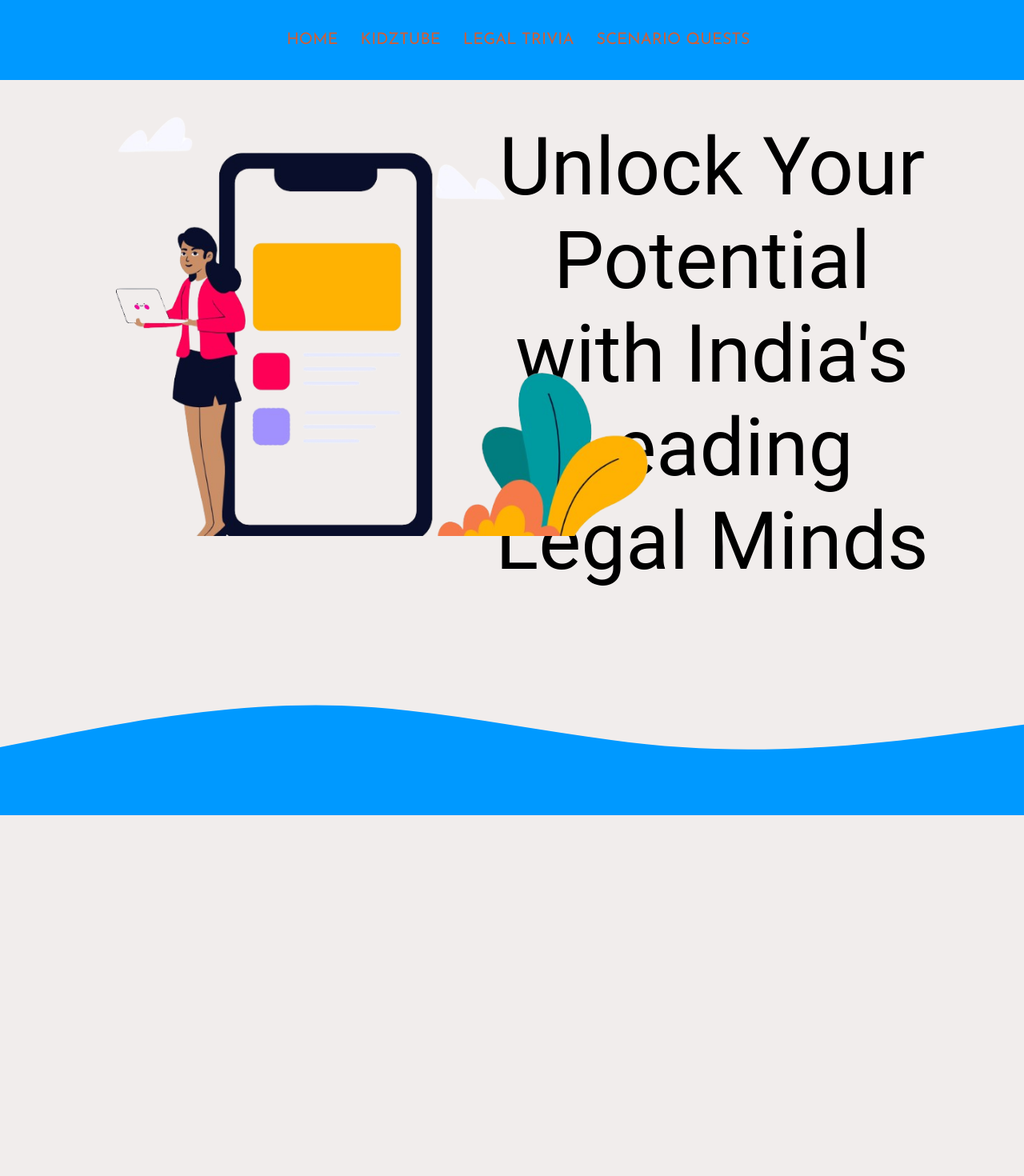
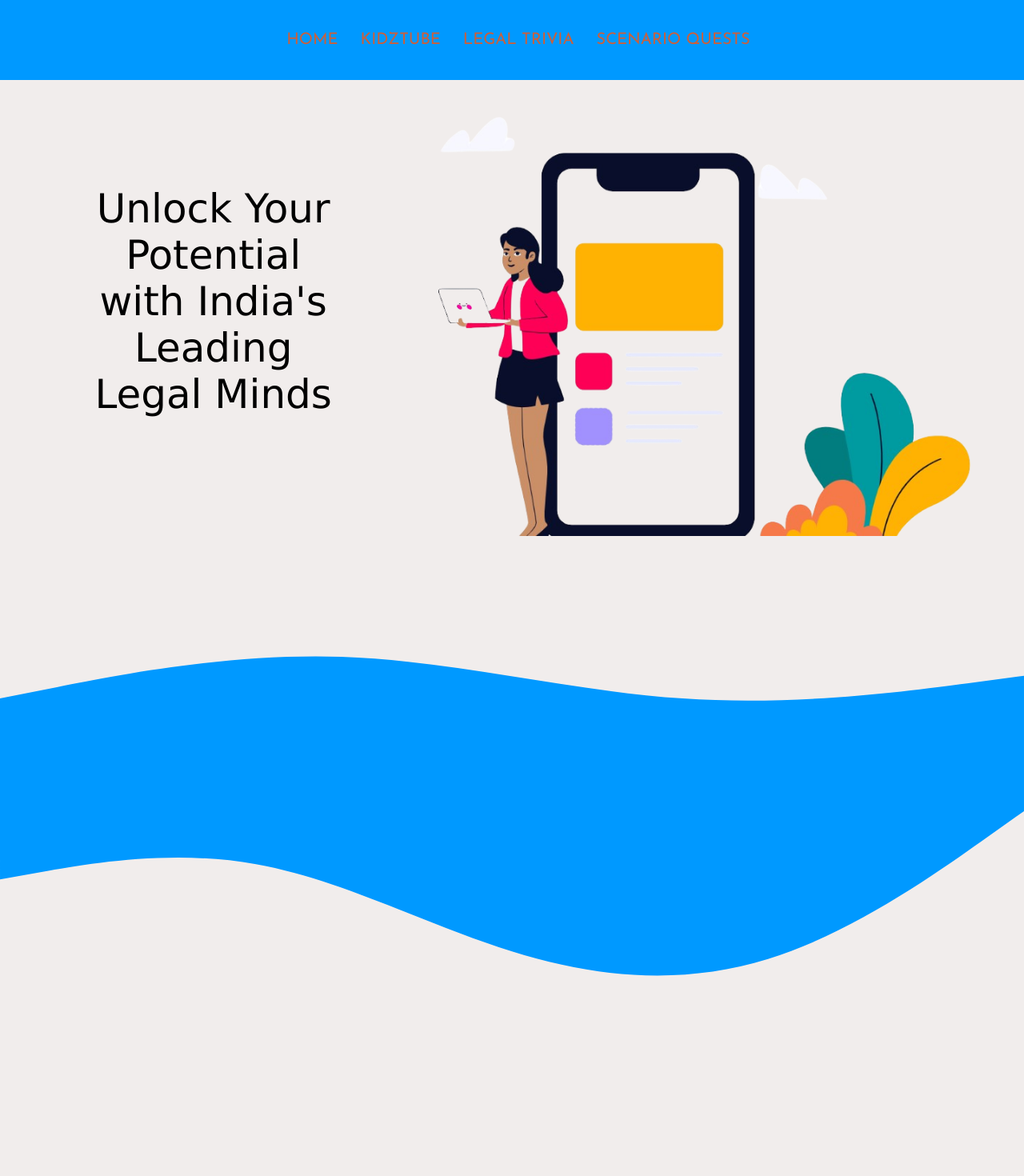
Before and after one commit to nirz306/Legal-Lift, a React (Create React App) app: page / in a window 1280 px wide. Shown: the top 1470 px of the page at 80% size. Built offline with nearby package versions, Linux system fonts and the light colour scheme.

Commit message:
blog component added

```diff
--- /dev/null
+++ b/src/components/Home/Blogs.jsx
@@ -0,0 +1,17 @@
+import React from 'react';
+import "./blogs.css";
+
+const Blogs = ({ image, title }) => {
+  return (
+    <div className='container1'>
+      <div className="image-container">
+        <img src={image}></img>
+      </div>
+
+      <div className="title">{title}</div>
+      read more
+    </div>
+  );
+};
+
+export default Blogs;
--- a/src/components/Home/Home.jsx
+++ b/src/components/Home/Home.jsx
@@ -1,31 +1,48 @@
 import React from "react";
 import "./home.css";
-import lawyer from "./char2.png";
+
+import girl from "./Girl_sitting_2.png";
 import AboutUs from "../aboutus"; // Import the AboutUs component
-import sitting_girl from "./Girl_sitting_2.png"
-import girl_social from "./Girl_social2.png"
+import sitting_girl from "./Girl_sitting_2.png";
+import girl_social from "./Girl_social2.png";
+import Blogs from "./Blogs";
 
 const Home = () => {
   return (
     <>
       <div className="home">
-      <div className="bgimg">
-          <img className="girl" src={girl_social} alt="" />
-        </div>
         <p className="title">
           Unlock Your Potential<p></p>
           with India's Leading<p></p> Legal Minds
         </p>
+        <div className="bgimg">
+          <img className="girl" src={girl_social} alt="" />
+        </div>
+      </div>
 
+      <div className="wave">
+        <svg xmlns="http://www.w3.org/2000/svg" viewBox="0 0 1440 320">
+          <path
+            fill="#0099ff"
+            fill-opacity="1"
+            d="M0,224L80,208C160,192,320,160,480,165.3C640,171,800,213,960,224C1120,235,1280,213,1360,202.7L1440,192L1440,320L1360,320C1280,320,1120,320,960,320C800,320,640,320,480,320C320,320,160,320,80,320L0,320Z"
+          ></path>
+        </svg>
       </div>
-      <div className="wave">
-      <svg xmlns="http://www.w3.org/2000/svg" viewBox="0 0 1440 320"><path fill="#0099ff" fill-opacity="1" d="M0,224L80,208C160,192,320,160,480,165.3C640,171,800,213,960,224C1120,235,1280,213,1360,202.7L1440,192L1440,320L1360,320C1280,320,1120,320,960,320C800,320,640,320,480,320C320,320,160,320,80,320L0,320Z"></path></svg>
-      <h1></h1>
+
+      <div className="wave2">
+      <svg xmlns="http://www.w3.org/2000/svg" viewBox="0 0 1440 320"><path fill="#0099ff" fill-opacity="1" d="M0,160L60,149.3C120,139,240,117,360,138.7C480,160,600,224,720,261.3C840,299,960,309,1080,272C1200,235,1320,149,1380,106.7L1440,64L1440,0L1380,0C1320,0,1200,0,1080,0C960,0,840,0,720,0C600,0,480,0,360,0C240,0,120,0,60,0L0,0Z"></path></svg>
       </div>
+
       <div className="aboutUs">
         <AboutUs />
-      </div>{" "}
-      {/* Render the AboutUs component */}
+      </div>
+
+      <div className="blogs">
+        <Blogs image={girl} title={"Hello world"} />
+      </div>
+
+      <h1></h1>
     </>
   );
 };
--- /dev/null
+++ b/src/components/Home/blogs.css
@@ -0,0 +1,30 @@
+
+.title{
+    font-family:Verdana, Geneva, Tahoma, sans-serif;
+    font-size: 50px;
+    margin-top: -20px;
+}
+
+/* Method 1: Directly on img element */
+.image img {
+    width: 100px; /* Adjust width as needed */
+    height: 100px; /* Adjust height as needed */
+  }
+
+  /* Method 2: Wrapping the img element in a container */
+  .image-container {
+    /* margin-top: 100px; */
+    width: 200px; /* Adjust width as needed */
+    height: 200px; /* Adjust height as needed */
+  }
+  .image-container img {
+    height: 100%;
+  }
+
+  .container1 {
+    margin-top: 30px;
+    border: 1px solid #000; /* Add border styles as needed */
+    padding-top: 0px; /* Add padding to give some space around the content */
+    /* Add any other styles you need */
+    margin-bottom: 20px;
+  }
--- a/src/components/Home/home.css
+++ b/src/components/Home/home.css
@@ -1,25 +1,41 @@
-.home{
+.home {
     display: flex;
-    flex-direction: row;
+    justify-content: space-between; /* Distribute items along the main axis with space between */
+    align-items: center; /* Align items vertically */
 }
-.title{
+
+.title {
     font-size: 100px;
-    margin-left: 500px;
+    margin-left: 50px; /* Adjust margin as needed */
     margin-top: 50px;
-    font-style: bold;
+    /* font-style: bold; */
+     /* 'bold' is not a valid value for font-style, use 'font-weight' instead */
+    /* font-weight: bold; */
 }
-.girl{
-    position: absolute;
+
+.girl {
     height: 550px;
-    margin-left: 80px;
-    top: 30; /* Align the image to the top of its containing element */
-    left: 0; /* Align the image to the left of its containing element */
+    margin-right: 50px; /* Adjust margin as needed */
     margin-top: 20px;
+}
 
-}
 .aboutUs{
     margin-top: 20px;
 }
 .wave{
     width:100%;
 }
+
+.wave2{
+    width:100%;
+    margin-top: -5px;
+}
+ .blogs{
+    display: flex;
+    margin-top: 60px;
+    width: 40%;
+ }
+
+ .randomshape{
+    width: 100px;
+ }
--- a/src/components/aboutus.css
+++ b/src/components/aboutus.css
@@ -1,7 +1,7 @@
 .heading {
     text-align: center;
     padding: 20px;
-
+    margin-top: -70px;
     font-family: "Roboto Slab", serif;
     font-optical-sizing: auto;
     font-style: extra-bold;
```
Also changed, not shown: src/App.js (+0 -36 lines), src/components/Home/Blogs/blogs.css (added), src/components/Home/bg_img.jpeg (deleted), src/components/Home/char2.png (deleted).
